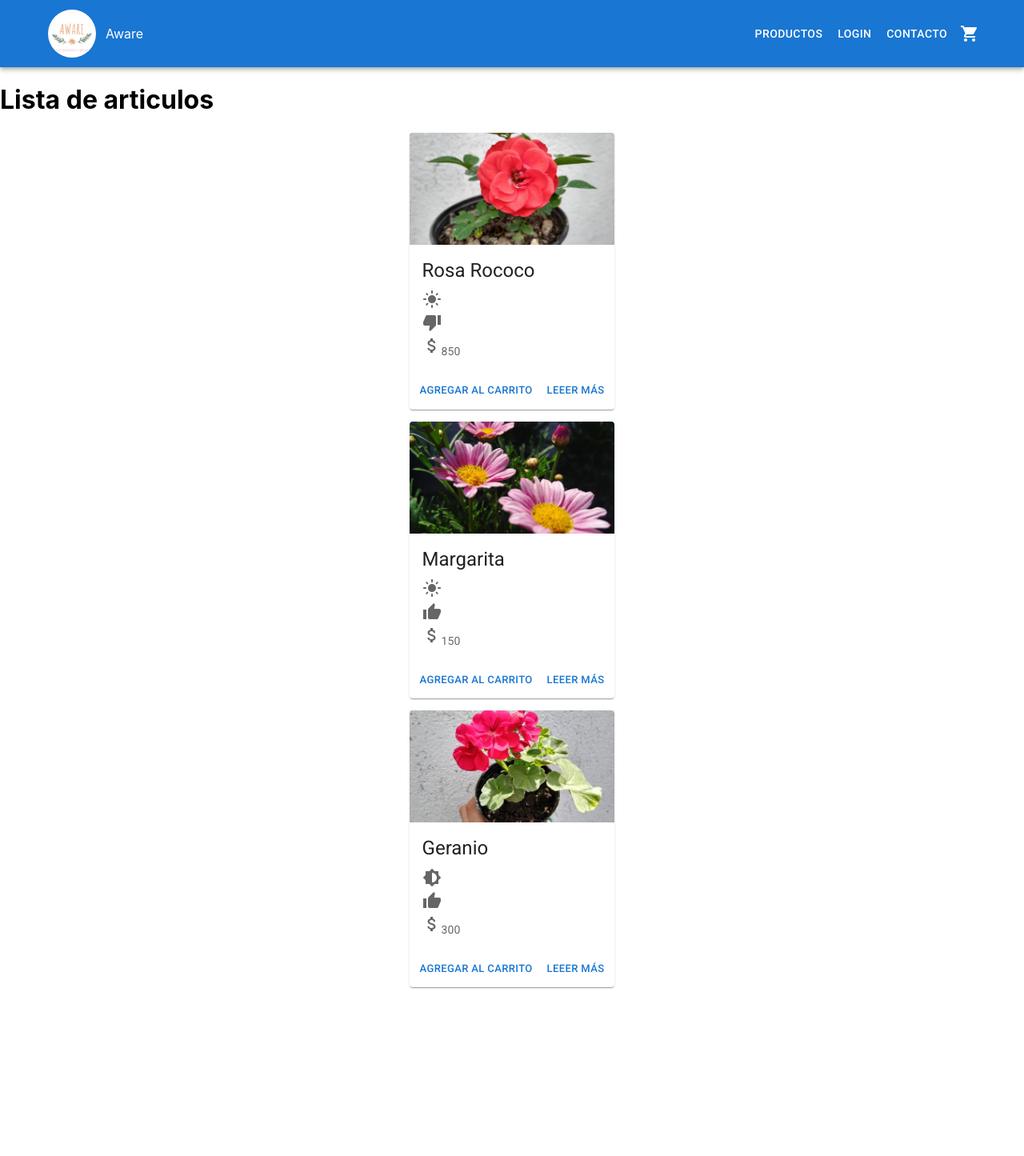
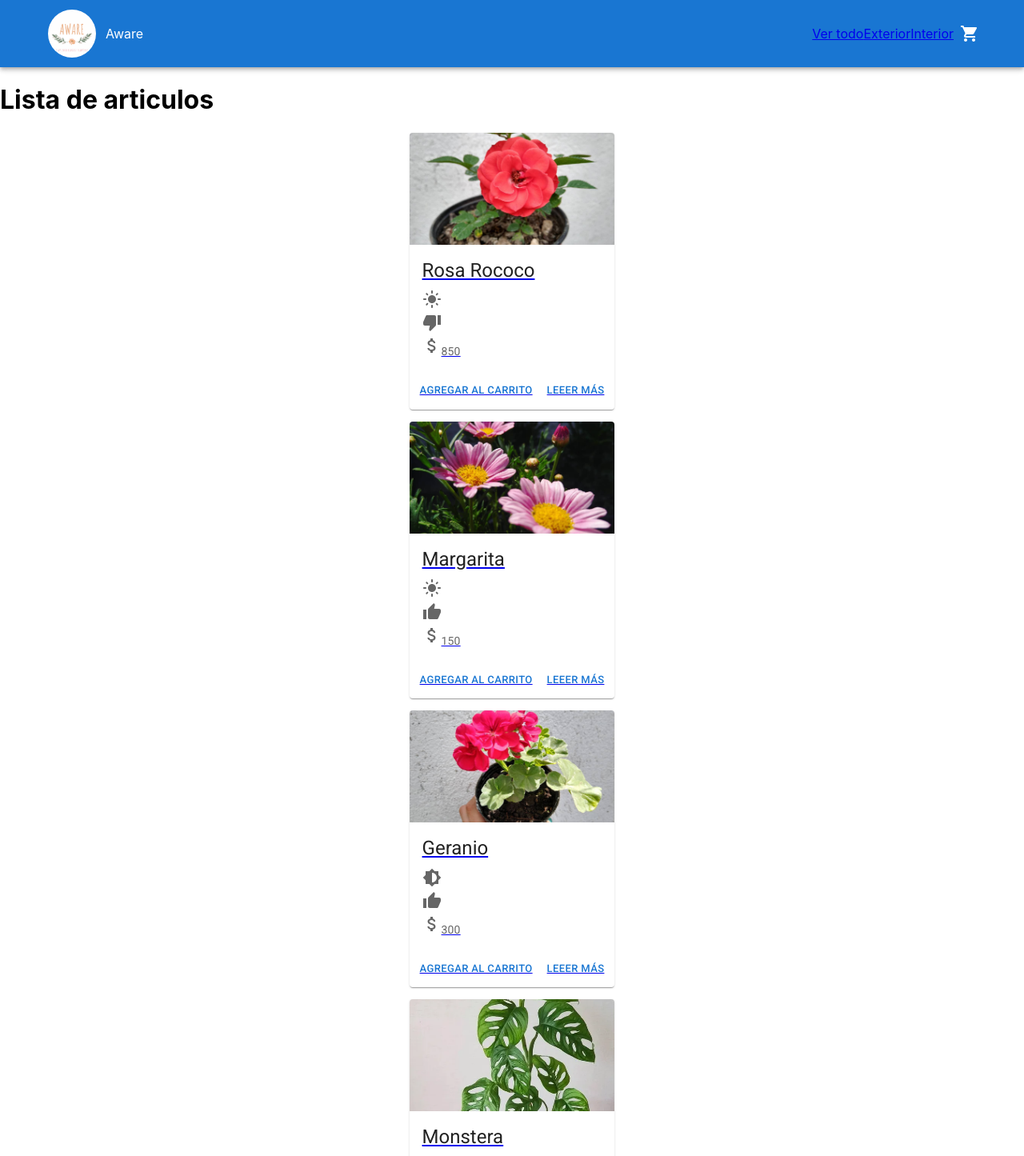
Before and after one commit to jogabutti/awareGabutti, a React (Create React App) app: page / in a window 1280 px wide. Shown: the top 1445 px of the page at 80% size. Before the commit the page ends 1249 px from the top, so only its background shows below. Built offline with nearby package versions, Linux system fonts and the light colour scheme.

Commit message:
Desafio 4 - faltan los estilos

```diff
--- a/package.json
+++ b/package.json
@@ -13,6 +13,7 @@
     "@testing-library/user-event": "^12.8.3",
     "react": "^17.0.2",
     "react-dom": "^17.0.2",
+    "react-router-dom": "^6.2.1",
     "react-scripts": "4.0.3",
     "web-vitals": "^1.1.2"
   },
--- a/src/App.js
+++ b/src/App.js
@@ -1,11 +1,21 @@
 import NavBar from "./components/NavBar"
 import ItemListContainer from './components/ItemListContainer'
+import ItemDetailCOntainer from './components/ItemDetailContainer/ItemDetailContainer'
+import { BrowserRouter, Routes, Route } from "react-router-dom";
 
 const App = () => (
-    <>
+    <BrowserRouter>
       <NavBar titulo='Aware' />
-      <ItemListContainer greeting="Lista de articulos"/>
-    </>
+      <Routes>
+        <Route exact path="/" element={<ItemListContainer greeting="Lista de articulos"/>}/>
+        <Route exact path="/category/:catId" element= {<ItemListContainer greeting="Lista de articulos filtrados"/>}/>
+        <Route exact path="/producto/:prodId" element= {<ItemDetailCOntainer greeting="Producto"/>}/>
+        <Route path="*" element={<h4> 404 - NOT FOUND</h4>}/>
+      </Routes>
+    </BrowserRouter>
 )
 
 export default App;
+
+//BrowserRouter todo lo que este dentro tiene navegacion
+//Routes evalua, funciona como el case
--- /dev/null
+++ b/src/Productos/data.js
@@ -0,0 +1,38 @@
+export const data = [
+    {
+        "prodId":"1",
+        "title": "Rosa Rococo",
+        "need": "Sol",
+        "dificult":3,
+        "precio":850,
+        "image": "./rosa.jpg",
+        "category": "exterior"
+    },
+    {
+        "prodId":"2",
+        "title": "Margarita",
+        "need": "Sol",
+        "dificult":1,
+        "precio":150,
+        "image": "./margarita.jpg",
+        "category": "exterior"
+    },
+    {
+        "prodId":"3",
+        "title": "Geranio",
+        "need": "Sombra",
+        "dificult":1,
+        "precio":300,
+        "image": "./geranio.jpg",
+        "category": "exterior"
+    },
+    {
+        "prodId":"4",
+        "title": "Monstera",
+        "need": "Sombra",
+        "dificult":3,
+        "precio":550,
+        "image": "./monstera.jpg",
+        "category": "interior"
+    }
+]
--- a/src/components/Item/Item.js
+++ b/src/components/Item/Item.js
@@ -10,9 +10,11 @@ import Brightness6Icon from '@mui/icons-material/Brightness6';
 import LightModeIcon from '@mui/icons-material/LightMode';
 import ThumbUpIcon from '@mui/icons-material/ThumbUp';
 import ThumbDownIcon from '@mui/icons-material/ThumbDown';
+import {Link} from 'react-router-dom'
 
 const Item = ({producto}) => {
   return (
+    <Link to={`/producto/${producto.prodId}`}>
       <Card sx={{ maxWidth: 300}}>
         <CardMedia
           component="img"
@@ -40,6 +42,7 @@ const Item = ({producto}) => {
           <Button size="small">Leeer Más</Button>
         </CardActions>
       </Card>
+    </Link>
   );
 }
 export default Item
--- /dev/null
+++ b/src/components/ItemDetail/ItemDetail.js
@@ -0,0 +1,52 @@
+import React from 'react'
+import Card from '@mui/material/Card';
+import CardActions from '@mui/material/CardActions';
+import CardContent from '@mui/material/CardContent';
+import CardMedia from '@mui/material/CardMedia';
+import Button from '@mui/material/Button';
+import Typography from '@mui/material/Typography';
+import AttachMoneyIcon from '@mui/icons-material/AttachMoney';
+import Brightness6Icon from '@mui/icons-material/Brightness6';
+import LightModeIcon from '@mui/icons-material/LightMode';
+import ThumbUpIcon from '@mui/icons-material/ThumbUp';
+import ThumbDownIcon from '@mui/icons-material/ThumbDown';
+
+export const ItemDetail = ({
+    prodId,
+    title,
+    need,
+    dificult,
+    precio,
+    image,
+    category
+}) =>{
+    return(
+        <Card sx={{ maxWidth: 300}}>
+      <CardMedia
+        component="img"
+        height="140"
+        image={image}
+        alt="green iguana"
+      />
+      <CardContent>
+        <Typography gutterBottom variant="h5" component="div">
+          {title}
+        </Typography>
+        <Typography variant="body2" color="text.secondary">
+          {need==="Sombra" ? <Brightness6Icon/> : <LightModeIcon/>}
+        </Typography>
+        <Typography variant="body2" color="text.secondary">
+          {dificult>2 ? <ThumbDownIcon/> : <ThumbUpIcon/> }
+        </Typography>
+        <Typography variant="body2" color="text.secondary">
+          <AttachMoneyIcon/>
+          {precio}
+        </Typography>
+      </CardContent>
+      <CardActions>
+        <Button size="small">Agregar al carrito</Button>
+        <Button size="small">Leeer Más</Button>
+      </CardActions>
+    </Card>
+    )
+}
--- /dev/null
+++ b/src/components/ItemDetailContainer/ItemDetailContainer.js
@@ -0,0 +1,43 @@
+import React, {useState, useEffect} from 'react';
+import {ItemDetail} from "../ItemDetail/ItemDetail"
+import { makeStyles } from '@mui/styles';
+import {useParams} from 'react-router-dom'
+import {data} from '../../Productos/data'
+
+/* const useStyles = makeStyles({
+    card:{
+        display:"flex",
+        direction:"row",
+        justifyContent:"center",
+        alignItems:"center",
+        margin:"15px"
+    }
+}) */
+
+const ItemDetailContainer = ()=>{
+    /* const classes = useStyles(); */
+    const [productos, setProductos]= React.useState({})
+    const [loading, setLoading]= useState(true)
+    const { prodId } = useParams()
+
+    useEffect(() => {
+        setLoading(true);
+        const productosPromise = new Promise ((res, rej)=>{
+            setTimeout(function(){
+                const myData = prodId ? data.find( item => item.prodId === prodId) : data
+                res(myData);
+            }, 200);
+        });
+        productosPromise.then((res)=> setProductos(res))
+        .finally(()=> setLoading(false))
+    }, [prodId])
+
+    return(
+        loading ?
+            <h2> CARGANDO...</h2>
+        :
+        <ItemDetail {...productos}/>
+    )
+}
+
+export default ItemDetailContainer
--- a/src/components/ItemListContainer/index.js
+++ b/src/components/ItemListContainer/index.js
@@ -1,50 +1,35 @@
 import React, {useEffect, useState} from 'react'
-import ItemList from "../Item/ItemList"
+import ItemList from "../ItemList/ItemList"
+import {data} from "../../Productos/data"
+import {useParams} from "react-router-dom"
 
 //lista de productos disponibles
-const Productos=[
-    {
-        "prodId":1,
-        "title": "Rosa Rococo",
-        "need": "Sol",
-        "dificult":3,
-        "precio":850,
-        "image": "./rosa.jpg"
-    },
-    {
-        "prodId":2,
-        "title": "Margarita",
-        "need": "Sol",
-        "dificult":1,
-        "precio":150,
-        "image": "./margarita.jpg"
-    },
-    {
-        "prodId":3,
-        "title": "Geranio",
-        "need": "Sombra",
-        "dificult":1,
-        "precio":300,
-        "image": "./geranio.jpg"
-    }
-]
 
 const ItemListContainer = ({greeting}) => {
     const [productos, setProductos]= useState([])
+    const [loading, setLoading]= useState(true)
+    const { catId } = useParams()
+
     useEffect(() => {
+        setLoading(true);
         const productosPromise = new Promise ((res, rej)=>{
             setTimeout(function(){
-                res(Productos);
+                const myData = catId ? data.filter( item => item.category === catId) : data
+                res(myData);
             }, 200);
         });
         productosPromise.then((res)=> setProductos(res))
-    }, [productos])
+        .finally(()=> setLoading(false))
+    }, [catId])
 
     return (
-        <div>
-            <h1> {greeting}</h1>
-            <ItemList productos={productos}/>
-        </div>
+        loading ?
+            <h2> CARGANDO...</h2>
+        :
+            <div>
+                <h1> {greeting}</h1>
+                <ItemList productos={productos}/>
+            </div>
     )
 }
 export default ItemListContainer
--- a/src/components/NavBar/index.js
+++ b/src/components/NavBar/index.js
@@ -6,8 +6,13 @@ import Toolbar from '@mui/material/Toolbar';
 import IconButton from '@mui/material/IconButton';
 import Container from '@mui/material/Container';
 import Button from '@mui/material/Button';
+import {Link} from  'react-router-dom'
 
-const pages = ['Productos', 'Login', 'Contacto'];
+const pages = [
+  {id:"1", address:"/", text:"Ver todo"},
+  {id:"2", address:"/category/exterior", text:"Exterior"},
+  {id:"3", address:"/category/interior", text:"Interior"}
+];
 
 const NavBar = ({titulo}) => {
 
@@ -29,12 +34,9 @@ const NavBar = ({titulo}) => {
           </Box>
           <Box sx={{ flexGrow: 1, display: { display: 'flex', direction:'row', justifyContent:'flex-end'  } }}>
             {pages.map((page) => (
-              <Button
-                key={page}
-                sx={{ my: 2, color: 'white', display: 'block'}}
-              >
-                {page}
-              </Button>
+              <Link to={page.address}>
+                {page.text}
+              </Link>
             ))}
           </Box>
           <CartWidget/>
```
Also changed, not shown: src/components/ItemList/ItemList.js (renamed from src/components/Item/ItemList.js, +4 -4 lines), public/monstera.jpg (added), public/robots.txt (deleted), src/components/Cart.js (deleted), 1 other file (tests, documents, lock files or other folders). Lines whose indentation alone changed are shown as unchanged.
